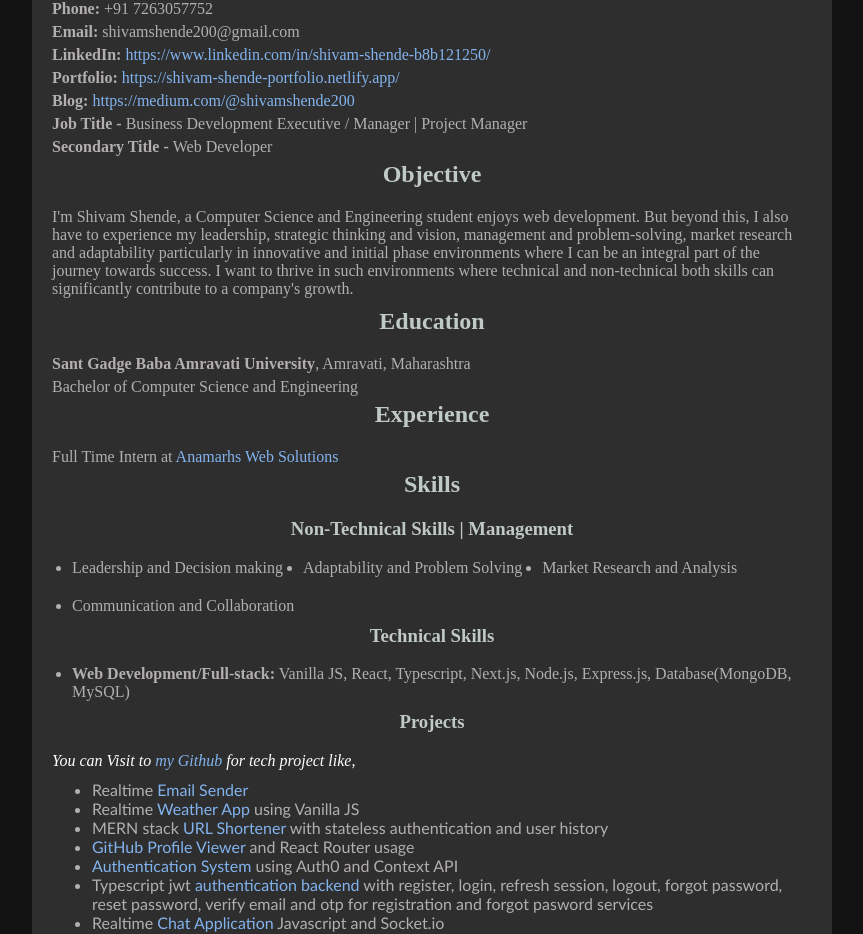
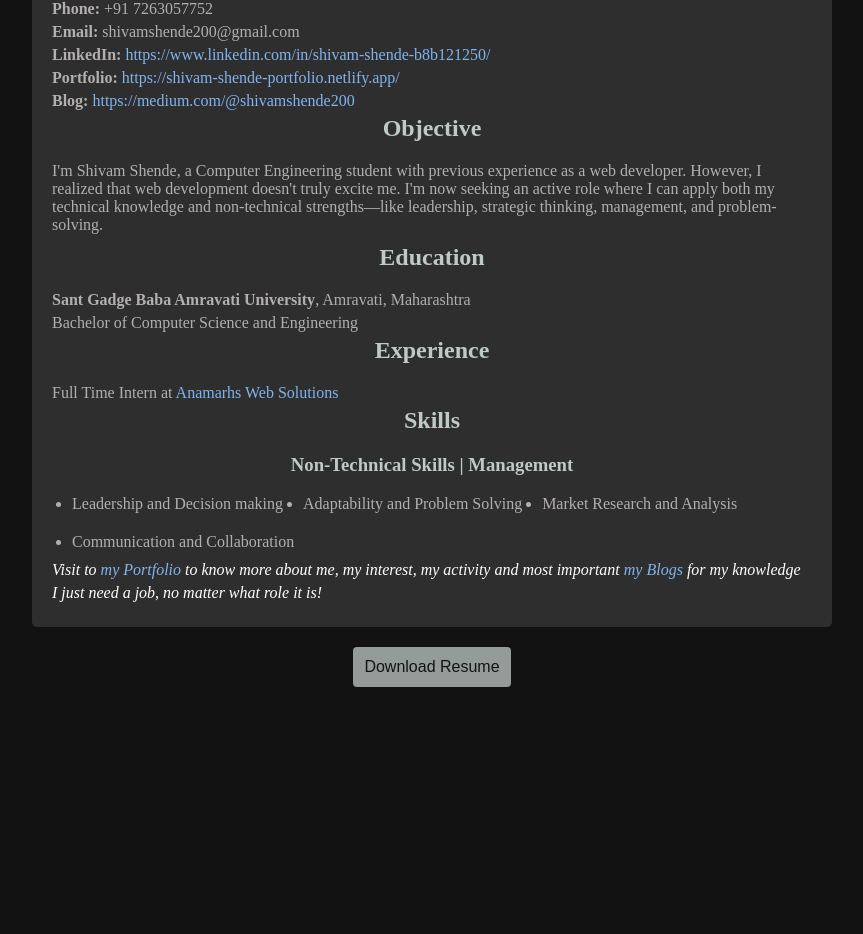
Before and after one commit to shivamshende/my-portfolilo, a React (Vite) app: page /resume in a window 1280 px wide. Shown: the part 173-1107 px from the top of the page, without its empty margins (208-1071 px from the left). After the commit the page ends 878 px from the top, so only its background shows below. Built offline with nearby package versions, Linux system fonts and the light colour scheme.

Commit message:
update resume and home

```diff
--- a/src/components/Home/Home.jsx
+++ b/src/components/Home/Home.jsx
@@ -7,7 +7,7 @@ const Home = () => {
     <div className="home-container">
       <header className="home-header">
         <h1>Shivam Shende</h1>  {/* Replace with your name */}
-        <h2>Web Developer | Business Development Enthusiast</h2>  {/* Replace with your profession */}
+        {/* <h2>Web Developer | Business Development Enthusiast</h2>   */}
         <nav className="home-nav">
           <Link to="/blog" className="home-nav-link">Blog</Link>
           <Link to="/about" className="home-nav-link">About</Link>
@@ -17,8 +17,8 @@ const Home = () => {
       </header>
       <main className="home-main">
         <p>
-          Welcome! I am a Coputer Science and Engineering Student, and I enjoy web development as a hobby to create interactive and dynamic web applications.
-          Apart from this technical skills, I'm passionate and have a keen interest about handling business operations, specially in innovative and initial phase environments.
+          Welcome! I am a Coputer Science and Engineering Student.
+          Apart from this, I'm passionate and have a keen interest about handling business operations, specially in innovative and initial phase environments.
         </p>
         <p>
           It offers a unique opportunity to be a part of the growth from the ground up. I want to thrive in such environments,
--- a/src/components/Resume/Resume.jsx
+++ b/src/components/Resume/Resume.jsx
@@ -24,13 +24,10 @@ const Resume = () => {
                     <p><strong>LinkedIn:</strong> <a href="https://www.linkedin.com/in/shivam-shende-b8b121250/" target="_blank" rel="noopener noreferrer">https://www.linkedin.com/in/shivam-shende-b8b121250/</a></p>
                     <p><strong>Portfolio:</strong> <a href="https://shivam-shende-portfolio.netlify.app/" target="_blank" rel="noopener noreferrer">https://shivam-shende-portfolio.netlify.app/</a></p>
                     <p><strong>Blog:</strong> <a href="https://medium.com/@shivamshende200" target="_blank" rel="noopener noreferrer">https://medium.com/@shivamshende200</a></p>
-                    <p><strong>Job Title - </strong>Business Development Executive / Manager | Project Manager</p>
-                    <p><strong>Secondary Title - </strong>Web Developer</p>
-
 
                     <div className='adjective'>
                         <h2>Objective</h2>
-                        <p>I'm Shivam Shende, a Computer Science and Engineering student enjoys web development. But beyond this, I also have to experience my leadership, strategic thinking and vision, management and problem-solving, market research and adaptability particularly in innovative and initial phase environments where I can be an integral part of the journey towards success. I want to thrive in such environments where technical and non-technical both skills can significantly contribute to a company's growth.</p>
+                        <p>I'm Shivam Shende, a Computer Engineering student with previous experience as a web developer. However, I realized that web development doesn't truly excite me. I'm now seeking an active role where I can apply both my technical knowledge and non-technical strengths—like leadership, strategic thinking, management, and problem-solving.</p>
                     </div>
 
                     <h2>Education</h2>
@@ -49,34 +46,17 @@ const Resume = () => {
                         <li>Communication and Collaboration</li>
                     </ul>
 
-                    <h3>Technical Skills</h3>
+                    {/* <h3>Technical Skills</h3>
                     <ul>
                         <li><strong>Web Development/Full-stack:</strong> Vanilla JS, React, Typescript, Next.js, Node.js, Express.js, Database(MongoDB, MySQL)</li>
                     </ul>
 
                     <h3>Projects</h3>
-                    <p><em>You can Visit to <a href="https://github.com/shivamshende/" target="_blank" rel="noopener noreferrer">my Github</a> for tech project like,</em></p>
-                    <ul className='projects'>
-                        <ul className="projects">
-                            <li>Realtime <a href="https://email-sender-realtime.netlify.app/" target="_blank" rel="noopener noreferrer">Email Sender</a></li>
-
-                            <li>Realtime <a href="https://shivamshende.github.io/weather-app/" target="_blank" rel="noopener noreferrer">Weather App</a> using Vanilla JS</li>
-
-                            <li>MERN stack <a href="https://youtu.be/vsd2YASdqzQ?si=ttXAKUOrkgCxsl7_" target="_blank" rel="noopener noreferrer">URL Shortener</a> with stateless authentication and user history</li>
-
-                            <li><a href="https://shivamshende.github.io/React-Router/" target="_blank" rel="noopener noreferrer">GitHub Profile Viewer</a> and React Router usage</li>
-
-                            <li><a href="https://youtu.be/_tcD9ziL8gE?si=xOa5GqEfgnWEefzP" target="_blank" rel="noopener noreferrer">Authentication System</a> using Auth0 and Context API</li>
-
-                            <li>Typescript jwt<a href="https://github.com/shivamshende/Typescript-stateless-auth-backend" target="_blank" rel="noopener noreferrer"> authentication backend</a> with register, login, refresh session, logout, forgot password, reset password, verify email and otp for registration and forgot pasword services</li>
-
-                            <li>Realtime <a href="https://email-sender-realtime.netlify.app/" target="_blank" rel="noopener noreferrer">Chat Application</a>  Javascript and Socket.io</li>
-
-                            <li><a href="https://vanillajs-snake-game.netlify.app" target="_blank" rel="noopener noreferrer">Snake Game</a>  Using VanillaJs</li>
-                        </ul>
-                    </ul>
+                    <p><em>You can Visit to <a href="https://github.com/shivamshende/" target="_blank" rel="noopener noreferrer">my Github</a> for tech project like,</em></p> */}
 
                     <p><em>Visit to <a href="https://shivam-shende-portfolio.netlify.app/" target="_blank" rel="noopener noreferrer">my Portfolio</a> to know more about me, my interest, my activity and most important <a href="https://medium.com/@shivamshende200" target="_blank" rel="noopener noreferrer">my Blogs</a> for my knowledge</em></p>
+
+                    <p className='info'><em>I just need a job, no matter what role it is!</em></p>
                 </div>
             </div>
             <button className='download-resume' onClick={handlePrint}>Download Resume</button>
```
